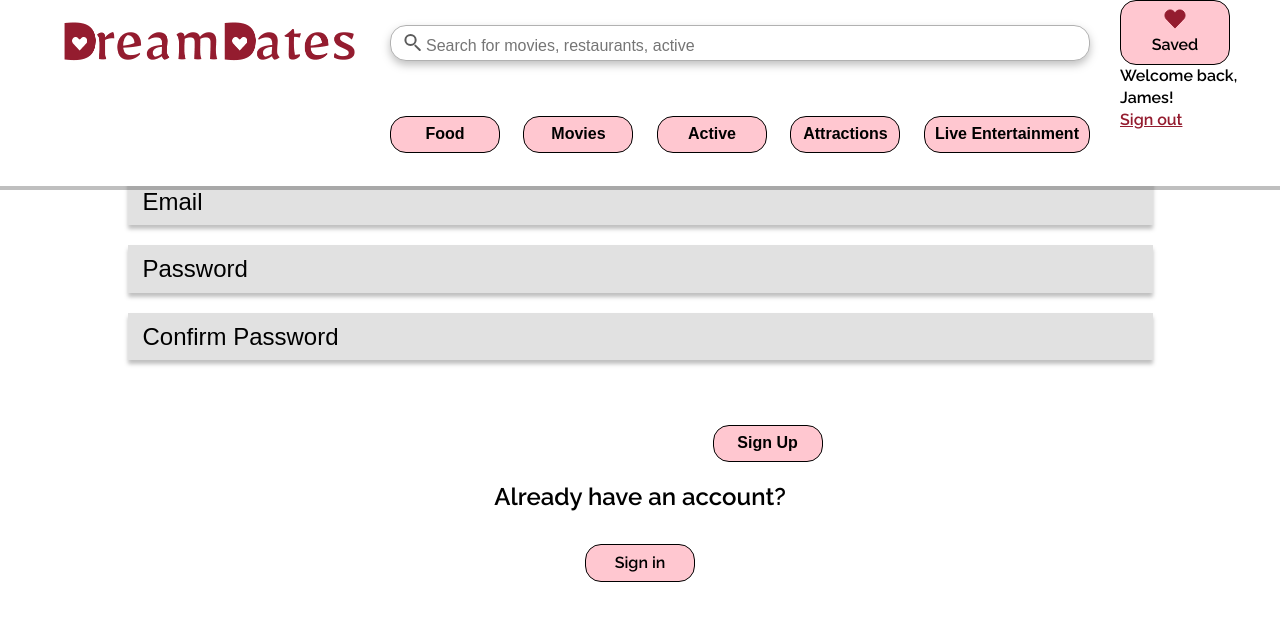
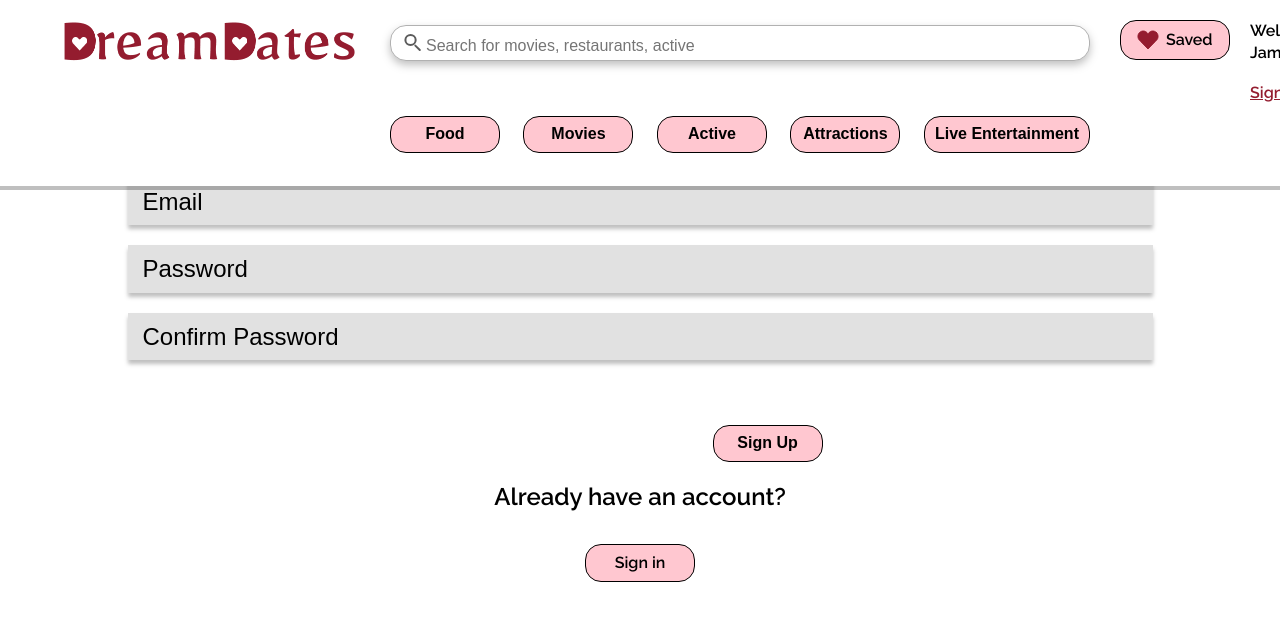
Before and after one commit to Dream-Dates/DreamDatesFrontEnd, a React (Create React App) app: page /signup in a window 1280 px wide. Shown: the top 620 px of the page. Built offline with nearby package versions, Linux system fonts and the light colour scheme; a web font is replaced by a local one.

Commit message:
docs: :sparkles: fixed styling for header

```diff
--- a/src/pages/Header.js
+++ b/src/pages/Header.js
@@ -48,28 +48,35 @@ function Header() {
                 </div>
             </div>
 
-            <div className="rightSide">
+            <div className="headerRightSide">
                 <div className="saved">
-                    <button className="pinkButton">
+                    <Link to='/' className="pinkButton">
                         <img src={redHeart} alt="red heart" />
                         <p>Saved</p>
-                    </button>
+                    </Link>
                 </div>
 
-                <div className="userAuth">
+                {/* <div className="userAuth"> */}
                     {user ?
-                        <p className='welcome'>Welcome back, James!</p>
+                        <div className="userAuth">
+                            <p className='welcome'>Welcome back, James!</p>
+                            <br />
+                            <Link to='/' onClick={() => setUser(!user)} className="signOut">Sign out</Link>
+                        </div>
                     :
-                        <Link to={'/signin'} className="pinkButton" onClick={() => setUser(!user)}>
-                            <p>Sign In</p>
-                        </Link>
+                        <div className="userAuth">
+                            <Link to={'/signin'} className="pinkButton" onClick={() => setUser(!user)}>
+                                <p>Sign In</p>
+                            </Link>
+                        </div>
                     }
-                </div>
-                {user &&
+                {/* </div> */}
+
+                {/* {user &&
                     <div className='signOut'>
                         <Link to='/' onClick={() => setUser(!user)}>Sign out</Link>
                     </div>
-                }
+                } */}
             </div>
         </div>
     )
--- a/src/styles/sass/partials/_dateIdeas.scss
+++ b/src/styles/sass/partials/_dateIdeas.scss
@@ -15,6 +15,9 @@
     border-radius: 8px;
     background: #941C2F;
     position: relative;
+    &:hover {
+        transform: scale(1.3);
+    }
     .imageContainer {
         height: 205px;
         overflow: hidden;
--- a/src/styles/sass/partials/_header.scss
+++ b/src/styles/sass/partials/_header.scss
@@ -48,15 +48,20 @@
     // border: 1px solid red;
 }
 
-.rightSide {
+.headerRightSide {
     grid-area: right;
+    display: flex;
+    justify-content: end;
+    margin-right: 60px;
+    margin-top: 20px;
+
 }
 
-.saved {
+.saved, .userAuth {
     // grid-area: saved;
     .pinkButton {
-        // display: flex;
-        // justify-content: space-evenly;
+        display: flex;
+        justify-content: space-evenly;
         // align-items: center;
     }
     img {
@@ -66,6 +71,8 @@
 
 .userAuth {
     // grid-area: userAuth;
+    padding-left: 20px;
+    width: 140px;
 }
 
 .signOut {
--- a/src/styles/sass/partials/_typography.scss
+++ b/src/styles/sass/partials/_typography.scss
@@ -26,7 +26,7 @@ p, a {
     color: black;
 }
 
-.signOut a {
+.signOut {
     color: #941C2F;
     text-decoration: underline;
 }
--- a/src/styles/styles.css
+++ b/src/styles/styles.css
@@ -296,7 +296,7 @@ p, a {
   color: black;
 }
 
-.signOut a {
+.signOut {
   color: #941C2F;
   text-decoration: underline;
 }
@@ -373,12 +373,33 @@ h2 {
   margin: 0 auto;
 }
 
-.rightSide {
+.headerRightSide {
   grid-area: right;
+  display: -webkit-box;
+  display: -ms-flexbox;
+  display: flex;
+  -webkit-box-pack: end;
+      -ms-flex-pack: end;
+          justify-content: end;
+  margin-right: 60px;
+  margin-top: 20px;
 }
 
-.saved img {
+.saved .pinkButton, .userAuth .pinkButton {
+  display: -webkit-box;
+  display: -ms-flexbox;
+  display: flex;
+  -webkit-box-pack: space-evenly;
+      -ms-flex-pack: space-evenly;
+          justify-content: space-evenly;
+}
+.saved img, .userAuth img {
   width: 22px;
+}
+
+.userAuth {
+  padding-left: 20px;
+  width: 140px;
 }
 
 .logo,
@@ -427,6 +448,10 @@ h2 {
   border-radius: 8px;
   background: #941C2F;
   position: relative;
+}
+.dateIdeasCard:hover {
+  -webkit-transform: scale(1.3);
+          transform: scale(1.3);
 }
 .dateIdeasCard .imageContainer {
   height: 205px;
```
Also changed, not shown: src/styles/styles.min.css.
